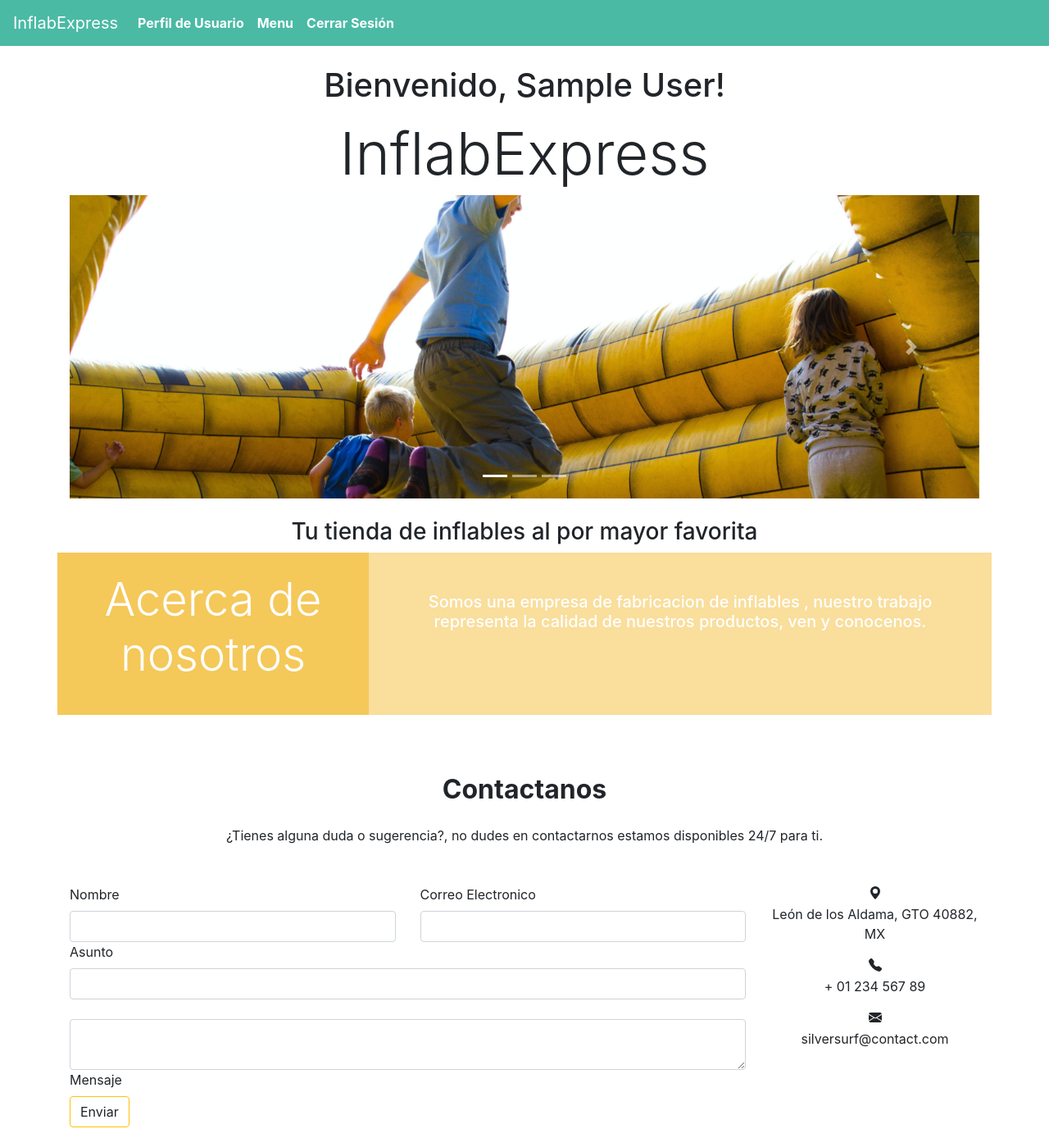
After one commit to auskl45/InflabExpress, a Flask app: page /profile in a window 1280 px wide. The commit adds this page. Shown: the whole page at 82% size. Run offline with Flask 3, Linux system fonts and the light colour scheme; a user stored in the database is signed in; tables that the repository leaves empty hold one stand-in row (values such as "Sample post"); some libraries are stand-ins or nearby versions.

Commit message:
cambios en la vista

```diff
--- a/Auth/routes.py
+++ b/Auth/routes.py
@@ -92,4 +92,4 @@ def register_post():
 def logout():
     #Cerramos la sessión
     logout_user()
-    return redirect(url_for('productos.home'))
+    return redirect(url_for('productos.index'))
--- a/Productos/routes.py
+++ b/Productos/routes.py
@@ -29,7 +29,7 @@ def profile():
 
     else:
         admin=False
-        return render_template('profile.html',name=current_user.name,admin=admin)
+        return render_template('user/profile.html',name=current_user.name,admin=admin)
 
 @productos.route('/productosMenu')
 @login_required
--- a/app.py
+++ b/app.py
@@ -13,8 +13,8 @@ app=Flask(__name__)
 app.config.from_object(DevelopmentConfig)
 #Definimos la ruta a la página principal
 @productos.route('/')
-def home():
-    return render_template('home.html',current_user=current_user)
+def index():
+    return render_template('index.html',current_user=current_user)
 @auth.route('/login')
 def login():
     return render_template('/security/login.html',current_user=current_user)
--- a/templates/base.html
+++ b/templates/base.html
@@ -26,7 +26,7 @@
             {% if (not current_user.is_authenticated) %}
 
             <li class="nav-item active">
-                <a href="{{ url_for('productos.home') }}" class="nav-link font-weight-bold text-white">
+                <a href="{{ url_for('productos.index') }}" class="nav-link font-weight-bold text-white">
                     ¿Quienes Somos?
                </a>
             </li>
--- a/templates/home.html
+++ b/templates/home.html
@@ -1,6 +1,3 @@
-{% extends "base.html" %}
-
-{% block content %}
 <h1 class="mt-3 display-3 text-center">InflabExpress</h1>
 <div id="carouselExampleIndicators" class="carousel slide mb-4" data-ride="carousel">
   <ol class="carousel-indicators">
@@ -146,7 +143,3 @@
 
 </section>
 <!--Section: Contact v.2-->
-
-
-
-{% endblock %}
--- /dev/null
+++ b/templates/index.html
@@ -0,0 +1,4 @@
+{% extends "base.html" %}
+{% block content %}
+{% include "home.html" %}
+{% endblock %}
--- /dev/null
+++ b/templates/user/profile.html
@@ -0,0 +1,10 @@
+{% extends "base.html" %}
+
+{% block content %}
+<h1 class="mt-4 title text-center">
+  Bienvenido, {{ name }}!
+</h1>
+{% include "home.html" %}
+
+
+{% endblock %}
```
Also changed, not shown: templates/user/productos.html (added, +21 -0 lines), 1 other file.
